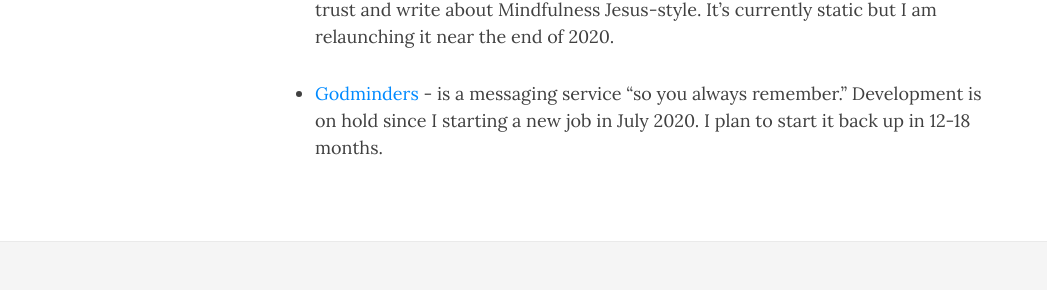
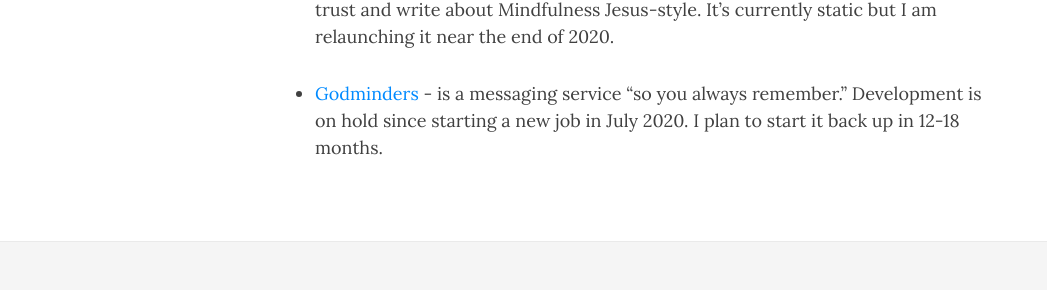
Before and after one commit to KevinTupper/kevintupper.com-old, a Jekyll site: the page built from index.md, in a window 1280 px wide and 1174 px high. Shown: the part 699-989 px from the top of the window, without its empty margins (0-1047 px from the left). Built offline with Jekyll 4.4.1, drawn with Linux system fonts in a browser that asks for light colours; nearby versions of some CDN libraries.

Commit message:
typo fix

```diff
--- a/index.md
+++ b/index.md
@@ -16,4 +16,4 @@ subtitle: Are you looking for me?
 
 * [Christian Simplicity](https://christiansimplicity.com) - is a blog where I share thoughts about God, money, and trust and write about Mindfulness Jesus-style.  It's currently static but I am relaunching it near the end of 2020.
 
-* [Godminders](https://godminders.org) - is a messaging service "so you always remember."  Development is on hold since I starting a new job in July 2020.  I plan to start it back up in 12-18 months.
+* [Godminders](https://godminders.org) - is a messaging service "so you always remember."  Development is on hold since starting a new job in July 2020.  I plan to start it back up in 12-18 months.
```
